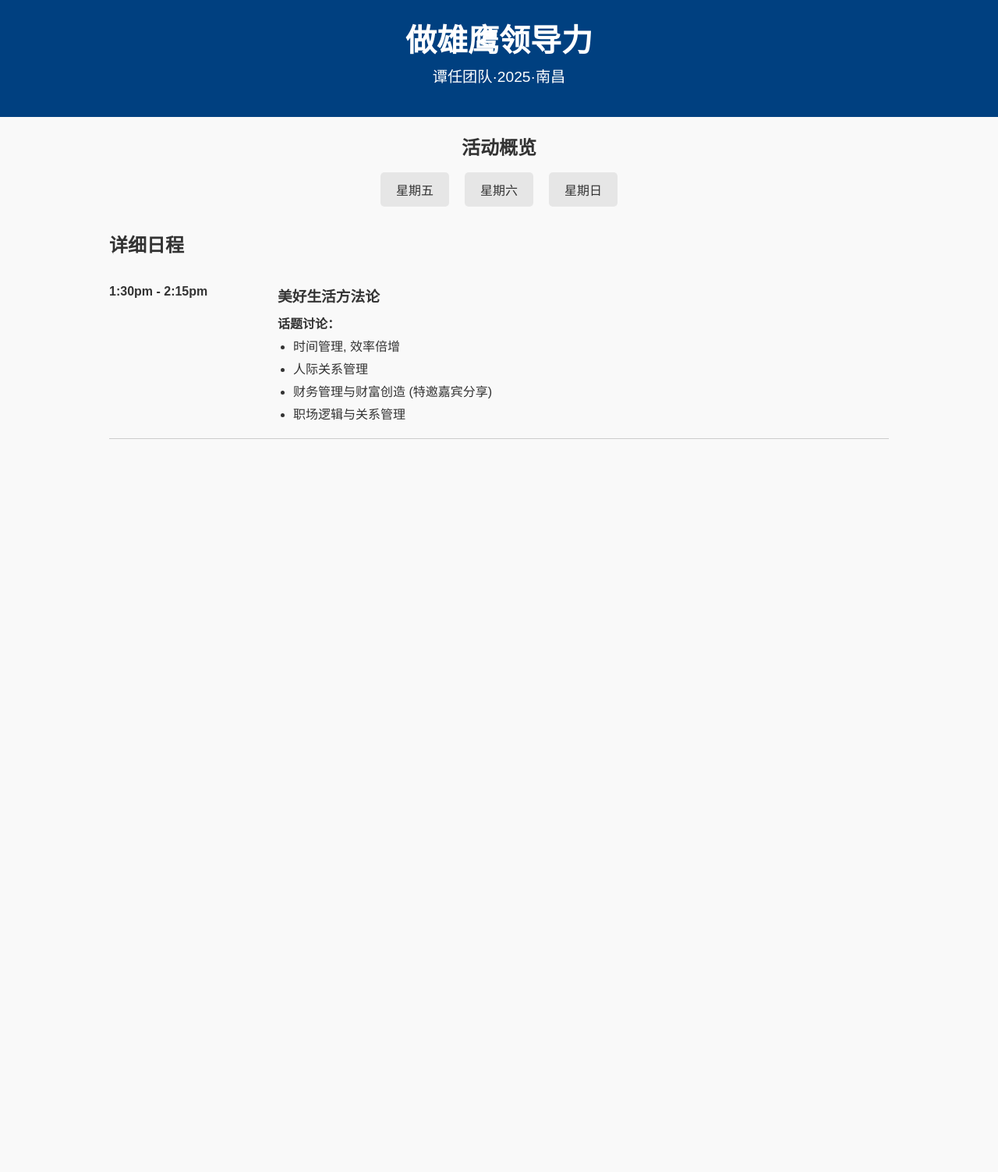
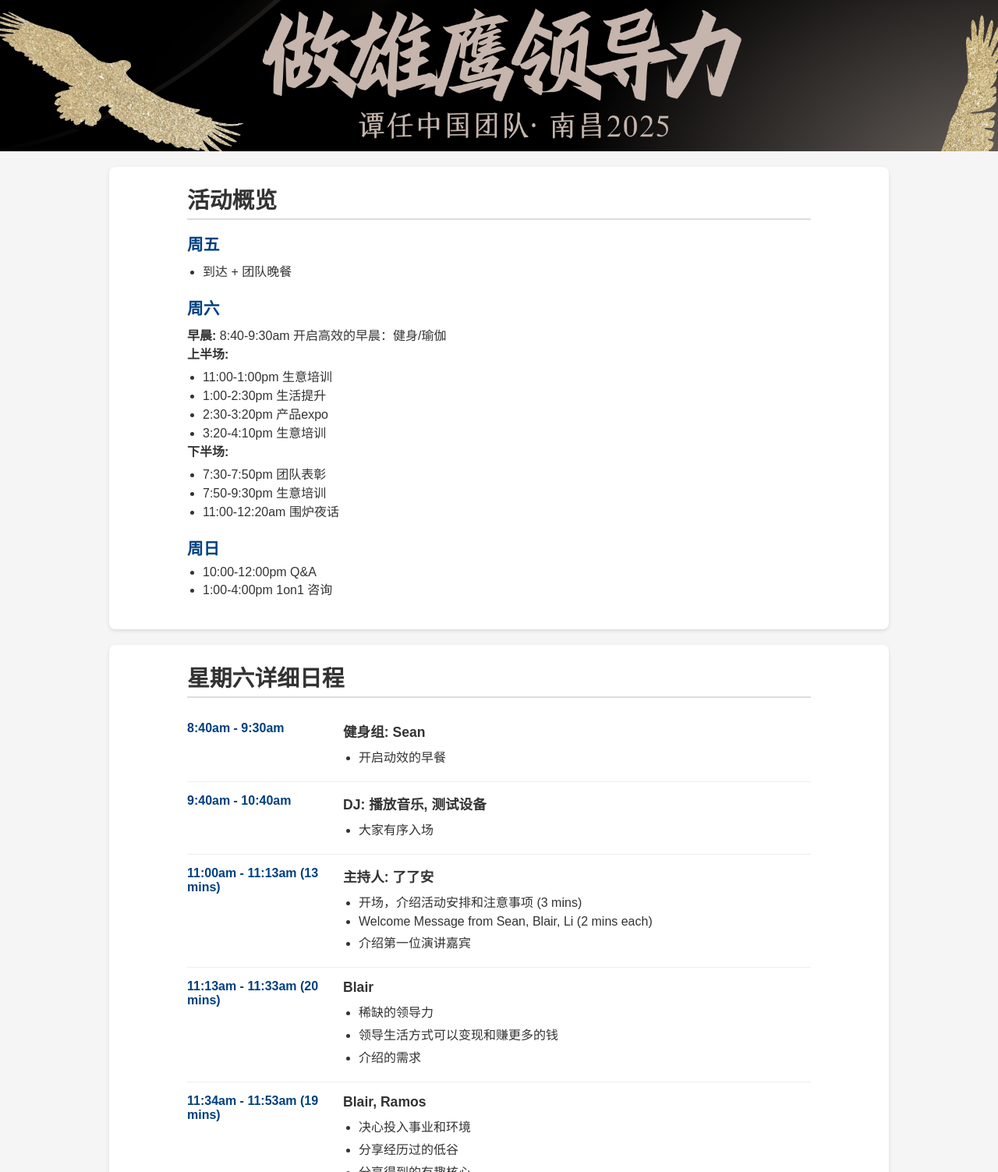
Before and after one commit to jchen68623/go_eagle_2025_china, a plain HTML site: page index.html in a window 1280 px wide. Shown: the top 1503 px of the page at 78% size. Before the commit the page ends 800 px from the top, so only its background shows below. Drawn offline with Linux system fonts and the light colour scheme.

Commit message:
basic outline

```diff
--- a/index.html
+++ b/index.html
@@ -1,134 +1,252 @@
 <!DOCTYPE html>
 <html lang="zh">
 <head>
-  <meta charset="UTF-8">
-  <meta name="viewport" content="width=device-width, initial-scale=1.0">
-  <title>做雄鹰领导力 - 谭任团队·2025·南昌</title>
-  <style>
-    /* Global Styles */
-    body {
-      font-family: Arial, sans-serif;
-      margin: 0;
-      padding: 0;
-      background: #f9f9f9;
-      color: #333;
-    }
-    .container {
-      width: 90%;
-      max-width: 1000px;
-      margin: 20px auto;
-    }
-    h1, h2, h3 {
-      margin: 0;
-      padding: 0;
-    }
-    /* Header */
-    header {
-      background: #004080;
-      color: #fff;
-      text-align: center;
-      padding: 20px;
-    }
-    header h1 {
-      font-size: 2.5em;
-    }
-    header p {
-      margin-top: 5px;
-      font-size: 1.2em;
-    }
-    /* Schedule Overview */
-    .schedule-overview {
-      margin: 20px 0;
-      text-align: center;
-    }
-    .schedule-overview h2 {
-      margin-bottom: 10px;
-    }
-    .schedule-overview ul {
-      list-style: none;
-      padding: 0;
-      display: flex;
-      justify-content: center;
-      gap: 20px;
-    }
-    .schedule-overview li {
-      background: #e6e6e6;
-      padding: 10px 20px;
-      border-radius: 5px;
-    }
-    /* Schedule Details */
-    .schedule-details {
-      margin: 30px 0;
-    }
-    .schedule-details h2 {
-      margin-bottom: 20px;
-    }
-    .schedule-item {
-      display: flex;
-      border-bottom: 1px solid #ccc;
-      padding: 15px 0;
-      align-items: flex-start;
-    }
-    .schedule-item .time {
-      width: 20%;
-      font-weight: bold;
-      padding-right: 20px;
-    }
-    .schedule-item .details {
-      width: 80%;
-    }
-    .schedule-item .details h3 {
-      margin-bottom: 5px;
-    }
-    .schedule-item .details .discussion {
-      margin: 10px 0 5px;
-      font-weight: bold;
-    }
-    .schedule-item .details ul {
-      margin: 0;
-      padding-left: 20px;
-    }
-    .schedule-item .details ul li {
-      margin-bottom: 5px;
-    }
-  </style>
+  <meta charset="UTF-8" />
+  <meta name="viewport" content="width=device-width, initial-scale=1.0"/>
+  <title>做雄鹰领导力 - 活动日程</title>
+  <link rel="stylesheet" href="styles.css" />
 </head>
 <body>
-  <header>
-    <h1>做雄鹰领导力</h1>
-    <p>谭任团队·2025·南昌</p>
+
+  <!-- Full-Width Banner at the Top -->
+  <header class="banner">
+    <!-- Replace 'banner.png' with your cropped image filename -->
+    <img src="雄鹰领导力2025_title.png" alt="做雄鹰领导力背景图" class="banner-image" />
   </header>
-  <div class="container">
-    <!-- Schedule Overview Section -->
-    <section class="schedule-overview">
+
+  <!-- Overview Section -->
+  <section class="overview-section">
+    <div class="overview-container">
       <h2>活动概览</h2>
-      <ul>
-        <li>星期五</li>
-        <li>星期六</li>
-        <li>星期日</li>
-      </ul>
-    </section>
 
-    <!-- Detailed Schedule Section -->
-    <section class="schedule-details">
-      <h2>详细日程</h2>
+      <!-- Friday -->
+      <div class="overview-day">
+        <h3>周五</h3>
+        <ul>
+          <li>到达 + 团队晚餐</li>
+        </ul>
+      </div>
+
+      <!-- Saturday -->
+      <div class="overview-day">
+        <h3>周六</h3>
+        <p><strong>早晨:</strong> 8:40-9:30am 开启高效的早晨：健身/瑜伽</p>
+        <p><strong>上半场:</strong></p>
+        <ul>
+          <li>11:00-1:00pm 生意培训</li>
+          <li>1:00-2:30pm 生活提升</li>
+          <li>2:30-3:20pm 产品expo</li>
+          <li>3:20-4:10pm 生意培训</li>
+        </ul>
+        <p><strong>下半场:</strong></p>
+        <ul>
+          <li>7:30-7:50pm 团队表彰</li>
+          <li>7:50-9:30pm 生意培训</li>
+          <li>11:00-12:20am 围炉夜话</li>
+        </ul>
+      </div>
+
+      <!-- Sunday -->
+      <div class="overview-day">
+        <h3>周日</h3>
+        <ul>
+          <li>10:00-12:00pm Q&amp;A</li>
+          <li>1:00-4:00pm 1on1 咨询</li>
+        </ul>
+      </div>
+    </div>
+  </section>
+
+  <!-- Detailed Schedule Section -->
+  <section class="details-section">
+    <div class="details-container">
+      <h2>星期六详细日程</h2>
+
       <div class="schedule-item">
-        <div class="time">
-          1:30pm - 2:15pm
-        </div>
+        <div class="time">8:40am - 9:30am</div>
         <div class="details">
-          <h3>美好生活方法论</h3>
-          <p class="discussion">话题讨论：</p>
+          <h3>健身组: Sean</h3>
           <ul>
-            <li>时间管理, 效率倍增</li>
-            <li>人际关系管理</li>
-            <li>财务管理与财富创造 (特邀嘉宾分享)</li>
-            <li>职场逻辑与关系管理</li>
+            <li>开启动效的早餐</li>
           </ul>
         </div>
       </div>
-      <!-- Additional schedule items can be added here -->
-    </section>
-  </div>
+
+      <div class="schedule-item">
+        <div class="time">9:40am - 10:40am</div>
+        <div class="details">
+          <h3>DJ: 播放音乐, 测试设备</h3>
+          <ul>
+            <li>大家有序入场</li>
+          </ul>
+        </div>
+      </div>
+
+      <div class="schedule-item">
+        <div class="time">11:00am - 11:13am (13 mins)</div>
+        <div class="details">
+          <h3>主持人: 了了安</h3>
+          <ul>
+            <li>开场，介绍活动安排和注意事项 (3 mins)</li>
+            <li>Welcome Message from Sean, Blair, Li (2 mins each)</li>
+            <li>介绍第一位演讲嘉宾</li>
+          </ul>
+        </div>
+      </div>
+
+      <div class="schedule-item">
+        <div class="time">11:13am - 11:33am (20 mins)</div>
+        <div class="details">
+          <h3>Blair</h3>
+          <ul>
+            <li>稀缺的领导力</li>
+            <li>领导生活方式可以变现和赚更多的钱</li>
+            <li>介绍的需求</li>
+          </ul>
+        </div>
+      </div>
+
+      <div class="schedule-item">
+        <div class="time">11:34am - 11:53am (19 mins)</div>
+        <div class="details">
+          <h3>Blair, Ramos</h3>
+          <ul>
+            <li>决心投入事业和环境</li>
+            <li>分享经历过的低谷</li>
+            <li>分享得到的有趣核心</li>
+          </ul>
+        </div>
+      </div>
+
+      <div class="schedule-item">
+        <div class="time">12:17pm - 12:45pm (28 mins)</div>
+        <div class="details">
+          <h3>特邀嘉宾: 黄蜂 &amp; 叶艾琳</h3>
+          <ul>
+            <li>B stage机会和资源</li>
+            <li>建立新的部门和项目</li>
+            <li>创业策略和团队成长分享</li>
+            <li>如何应对生活挑战和诱惑</li>
+          </ul>
+        </div>
+      </div>
+
+      <div class="schedule-item">
+        <div class="time">12:47pm - 1:00pm (14 mins)</div>
+        <div class="details">
+          <h3>雷前路</h3>
+          <ul>
+            <li>夸奖家人的影响力</li>
+            <li>过去0-12个月的变化和挑战</li>
+            <li>行业内的机会观察</li>
+            <li>个人感悟</li>
+          </ul>
+        </div>
+      </div>
+
+      <div class="schedule-item">
+        <div class="time">1:06pm - 1:36pm (30 mins)</div>
+        <div class="details">
+          <h3>财务 (Jerry + Emma + 卓程)</h3>
+          <ul>
+            <li>个人生态圈-财务管理</li>
+            <li>有效预算和现金流增长</li>
+            <li>解析投资、贷款与消费</li>
+            <li>分享快速增长的秘诀</li>
+            <li>投资六大要点，兼顾家庭与健康</li>
+            <li>Emma的财务实现技巧</li>
+          </ul>
+        </div>
+      </div>
+
+      <div class="schedule-item">
+        <div class="time">1:36pm - 1:51pm (15 mins)</div>
+        <div class="details">
+          <h3>健康 (Blair)</h3>
+          <ul>
+            <li>了解身体：意识、运动与精力</li>
+            <li>健康管理关键要素</li>
+          </ul>
+        </div>
+      </div>
+
+      <div class="schedule-item">
+        <div class="time">1:51pm - 2:05pm (14 mins)</div>
+        <div class="details">
+          <h3>美 + 可茹</h3>
+          <ul>
+            <li>个人生态美学分享</li>
+            <li>提升生活审美与品质</li>
+            <li>基本护肤与仪容管理</li>
+          </ul>
+        </div>
+      </div>
+
+      <div class="schedule-item">
+        <div class="time">2:07pm - 2:25pm (18 mins)</div>
+        <div class="details">
+          <h3>Sean</h3>
+          <ul>
+            <li>互动演讲：沟通与演示技巧</li>
+            <li>演讲表达结构与要点</li>
+            <li>三步提升沟通与说服力</li>
+            <li>现场演练</li>
+          </ul>
+        </div>
+      </div>
+
+      <div class="schedule-item">
+        <div class="time">2:30pm - 3:20pm (50 mins)</div>
+        <div class="details">
+          <h3>三组 Station</h3>
+          <ul>
+            <li>家政目标展示 (Sean + 其他团队)</li>
+            <li>家务分工示范</li>
+            <li>XS demo</li>
+            <li>更多互动体验</li>
+          </ul>
+        </div>
+      </div>
+
+      <div class="schedule-item">
+        <div class="time">3:22pm - 3:40pm (18 mins)</div>
+        <div class="details">
+          <h3>Sean</h3>
+          <ul>
+            <li>生命中的收入与回报</li>
+            <li>3-5年规划</li>
+            <li>5-10年规划</li>
+          </ul>
+        </div>
+      </div>
+
+      <div class="schedule-item">
+        <div class="time">3:42pm - 4:10pm (28 mins)</div>
+        <div class="details">
+          <h3>特邀嘉宾: 陈子全 &amp; 婉君</h3>
+          <ul>
+            <li>阐述目标与愿景</li>
+            <li>PPT介绍和引导</li>
+            <li>分享99个核心精华</li>
+            <li>个案演讲需求</li>
+          </ul>
+        </div>
+      </div>
+
+      <div class="schedule-item">
+        <div class="time">4:10pm - 4:30pm</div>
+        <div class="details">
+          <h3>目标解析 &amp; 互动</h3>
+          <ul>
+            <li>目标阐述与实践计划</li>
+            <li>Q&amp;A / 自由讨论</li>
+            <li>收尾与总结</li>
+          </ul>
+        </div>
+      </div>
+
+    </div>
+  </section>
+
 </body>
 </html>
--- /dev/null
+++ b/styles.css
@@ -0,0 +1,107 @@
+/* Global Reset & Base */
+* {
+  margin: 0;
+  padding: 0;
+  box-sizing: border-box;
+}
+body {
+  font-family: Arial, sans-serif;
+  background-color: #f5f5f5;
+  color: #333;
+}
+
+/* Banner Image */
+.banner {
+  width: 100%;
+  overflow: hidden;
+}
+.banner-image {
+  display: block;
+  width: 100%;
+  height: auto;
+}
+
+/* Overview Section */
+.overview-section {
+  max-width: 1000px;
+  margin: 20px auto;
+  background: #fff;
+  border-radius: 8px;
+  padding: 20px;
+  box-shadow: 0 2px 5px rgba(0,0,0,0.1);
+}
+.overview-container {
+  max-width: 800px;
+  margin: 0 auto;
+}
+.overview-section h2 {
+  font-size: 1.8em;
+  margin-bottom: 15px;
+  border-bottom: 2px solid #ddd;
+  padding-bottom: 5px;
+}
+.overview-day {
+  margin-bottom: 20px;
+}
+.overview-day h3 {
+  font-size: 1.3em;
+  color: #004080;
+  margin-bottom: 8px;
+}
+.overview-day ul {
+  list-style-type: disc;
+  margin-left: 20px;
+  margin-top: 5px;
+}
+
+/* Detailed Schedule Section */
+.details-section {
+  max-width: 1000px;
+  margin: 20px auto;
+  background: #fff;
+  border-radius: 8px;
+  padding: 20px;
+  box-shadow: 0 2px 5px rgba(0,0,0,0.1);
+}
+.details-container {
+  max-width: 800px;
+  margin: 0 auto;
+}
+.details-section h2 {
+  font-size: 1.8em;
+  margin-bottom: 15px;
+  border-bottom: 2px solid #ddd;
+  padding-bottom: 5px;
+}
+.schedule-item {
+  display: flex;
+  flex-wrap: wrap;
+  border-bottom: 1px solid #eee;
+  padding: 15px 0;
+}
+.schedule-item:last-child {
+  border-bottom: none;
+}
+.time {
+  width: 25%;
+  min-width: 120px;
+  font-weight: bold;
+  color: #004080;
+  margin-bottom: 10px;
+  padding-right: 20px;
+}
+.details {
+  width: 75%;
+}
+.details h3 {
+  margin-bottom: 8px;
+  font-size: 1.1em;
+}
+.details ul {
+  list-style-type: disc;
+  margin: 0;
+  padding-left: 20px;
+}
+.details ul li {
+  margin-bottom: 5px;
+}
```
Also changed, not shown: 雄鹰领导力2025_title.png (added), 雄鹰领导力背景板2025.png (added).
